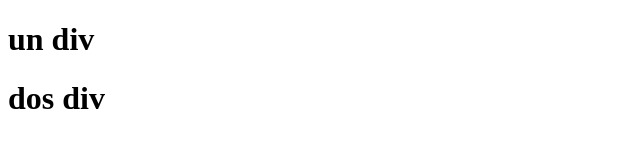
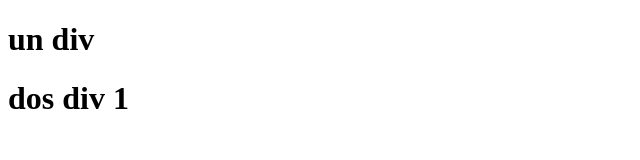
Before and after one commit to guevert/cv, a plain HTML site: page index.html in a window 1280 px wide. Shown: the full height of the page, 0-640 px from the left. Drawn offline with Linux system fonts and the light colour scheme.

Commit message:
test git

```diff
--- a/index.html
+++ b/index.html
@@ -9,7 +9,7 @@
         <h1>un div <div></div></h1>
     </div>
     <div>
-        <h1>dos div</h1>
+        <h1>dos div 1</h1>
     </div>
 </body>
 </html>
```
